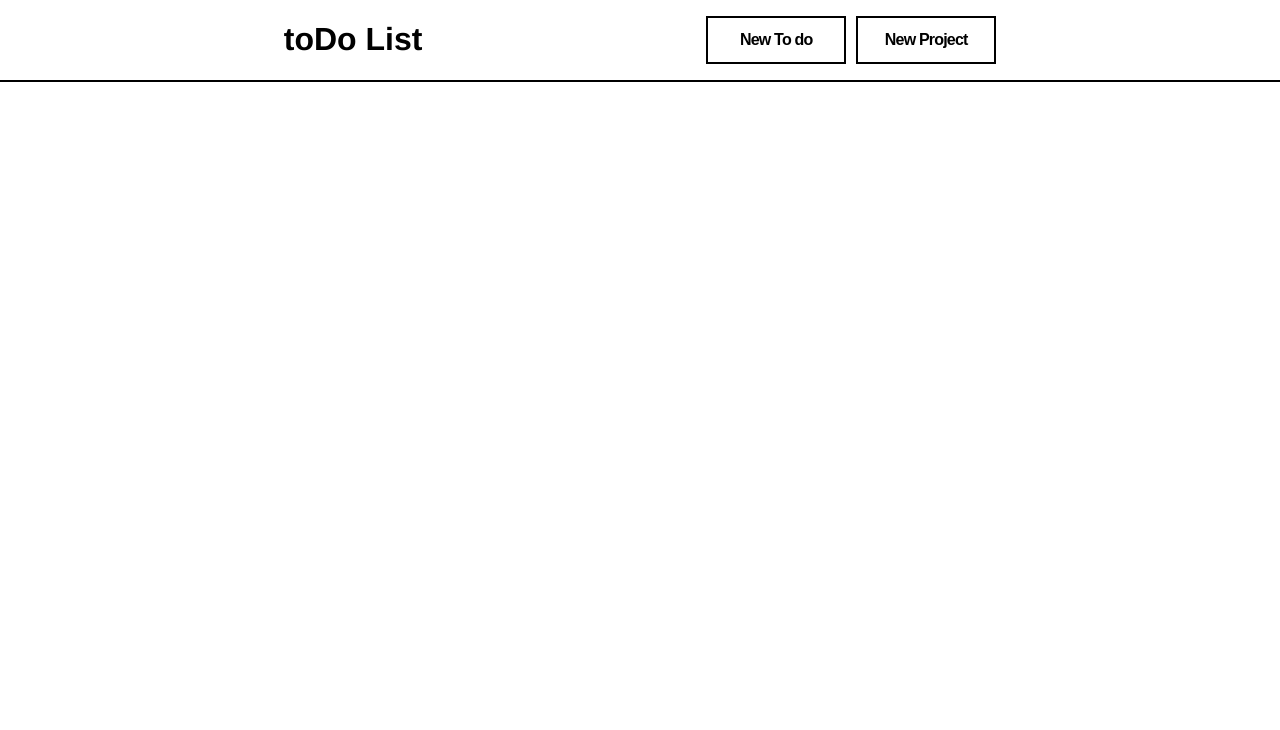
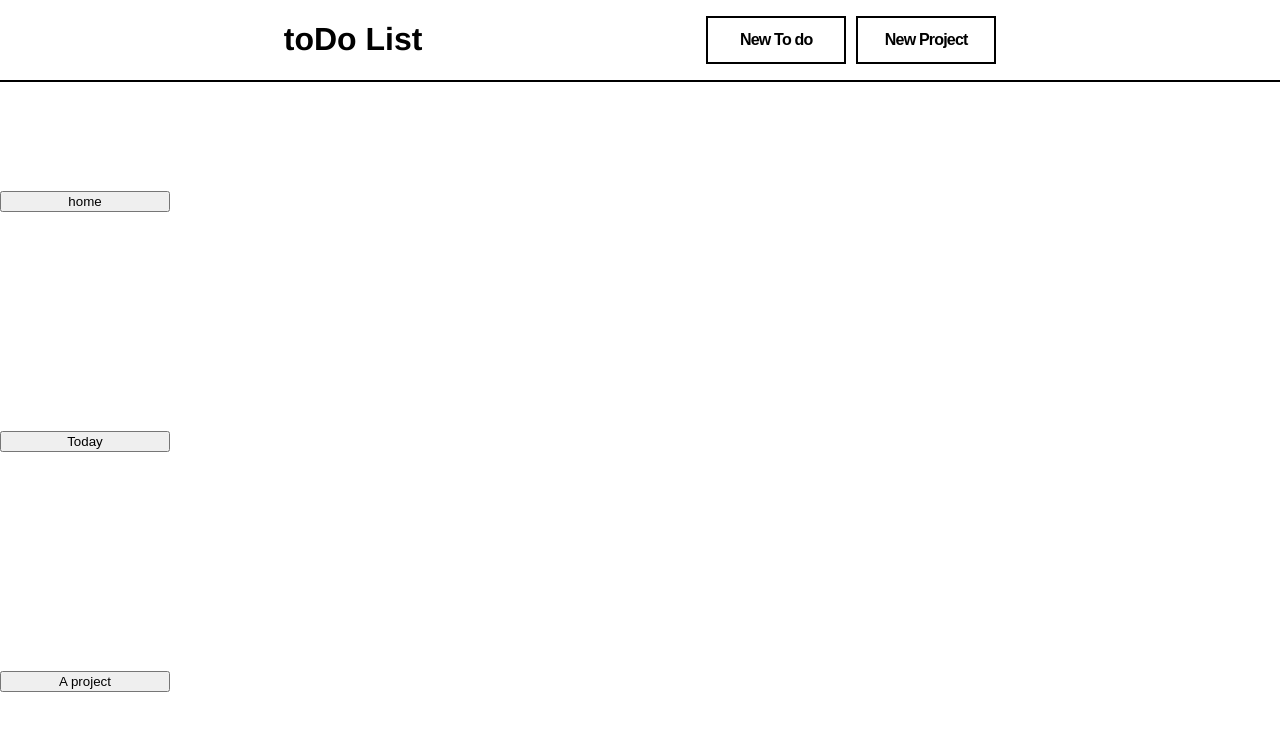
Before and after one commit to miamam1/TOP-toDoList, a website built with webpack: page dist/index.html in a window 1280 px wide. Built offline with nearby package versions, Linux system fonts and the light colour scheme.

Commit message:
Added side bar which shows projects, need to: - add UI for projects as well as ability to add/remove projects in UI */

```diff
--- a/src/index.js
+++ b/src/index.js
@@ -1,5 +1,5 @@
 import './style.css';
-import { navBar } from './interface';
+import { navBar, newProjectUI, sideBar } from './interface';
 
 
 
@@ -105,3 +105,15 @@ newProject.newProjectPrint()
 
 
 navBar()
+
+/* doing this in interface causes an error. I don't know why but has to be something to do with initialization order with the project class*/
+newProjectUI("home")
+newProjectUI("Today")
+newProjectUI("A project")
+
+sideBar()
+export {
+    toDo,
+    Project
+
+}
--- a/src/interface.js
+++ b/src/interface.js
@@ -1,3 +1,5 @@
+import { Project, toDo } from "./index"
+
 function navBar() {
     const navBar = document.createElement("div")
     const title = document.createElement("h1")
@@ -18,13 +20,49 @@ function navBar() {
 }
 
 
+/* have a list of projects that gets added to everytime a new project is made */
+let projects = []
+function sideBar() {
+    const sideBarContainer = document.createElement("div")
+    sideBarContainer.classList.add("sideBarContainer")
+    for(let i = 0; i < projects.length; i++) {
+        const button = document.createElement("button")
+        button.textContent = projects[i].title
+        /* projects[i].addNewtoDo("a", "a2", "a3", "a4", "a5") */
+        /* for some reason this works here but outside doesn't */
+        button.classList.add("sideBarProject")
+        sideBarContainer.append(button)
+
+    }
+     document.body.append(sideBarContainer)
+
+
+}
 
 
 
+/* Ok got way to show  implment classes into different file
+Idea: need a function that can make a new project, and also display it in DOM. Kinda like the most upvoted solution
+Newer Idea: have these as seperate functions idiot, also make it so the display in DOM is based off of whatever sidebar button is active, kinda like
+the previous project with restaraunts
+*/
+
+/* project inerface should just take name, add add it to the sidebar */
 
 
 
+function newProjectUI(name) {
+    const project = new Project(name)
+    projects.push(project)
+    return
+}
+
+console.log(projects)
+/* so our current problem: can't access the projects list of to dos */
+console.log(projects[0])
 
 export {
-    navBar
+    navBar,
+    newProjectUI,
+    sideBar
 }
--- a/src/style.css
+++ b/src/style.css
@@ -17,6 +17,8 @@ body {
     background-color: white;
     font-family:'Franklin Gothic Medium', 'Arial Narrow', Arial, sans-serif;
     margin: 0;
+    display: flex;
+    flex-direction: column;
 }
 
 .navbar {
@@ -99,3 +101,15 @@ button:focus  {
     display: flex;
     gap: 10px;
 }
+
+
+.sideBarContainer {
+  /* yeah this is annoying and gay */
+  display: flex;
+  flex-direction: column;
+  width: 10%;
+  flex-grow: 1;
+  height: 90vh;
+  justify-content: space-around;
+
+}
```
Also changed, not shown: dist/main.js.
